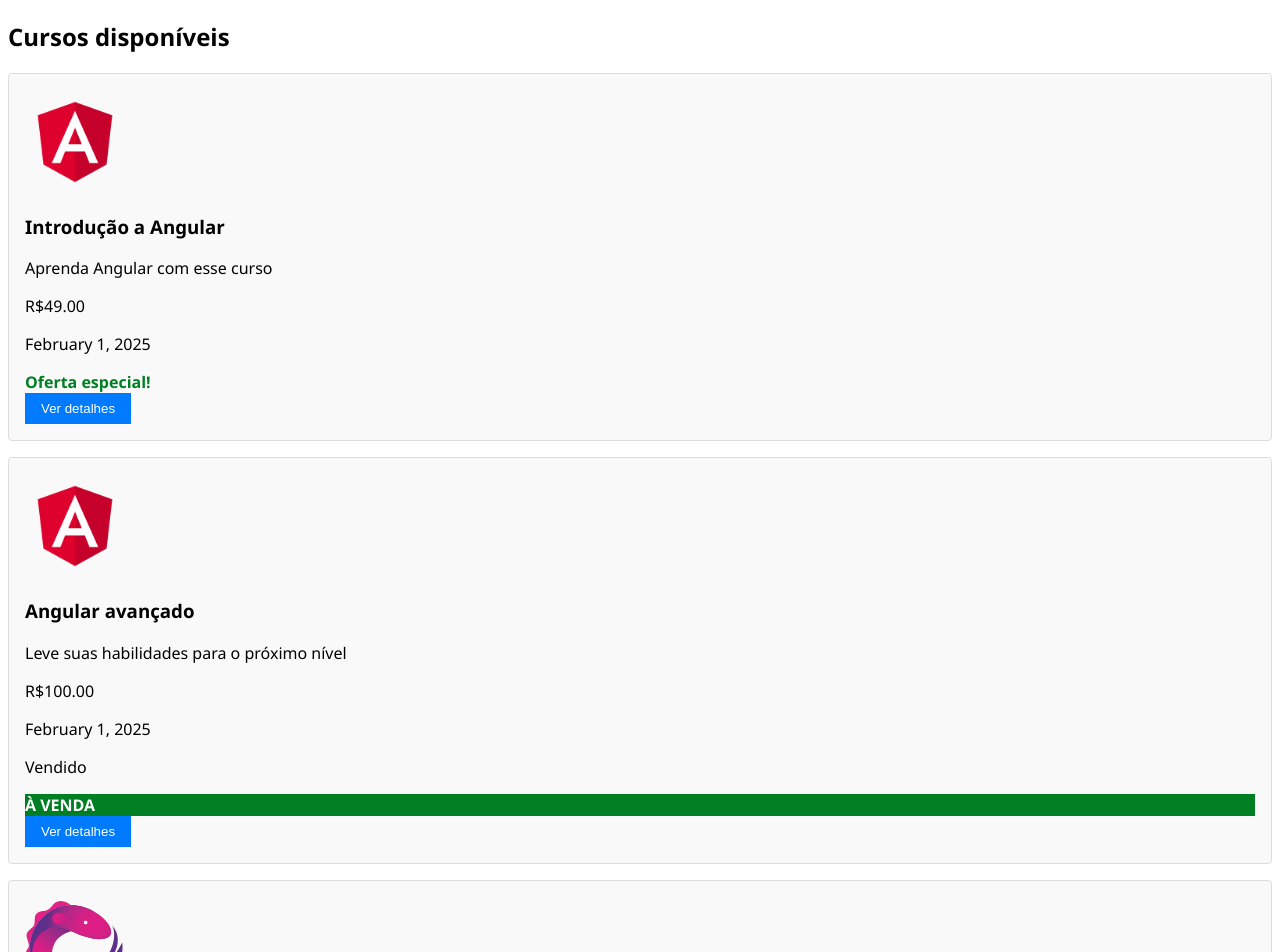
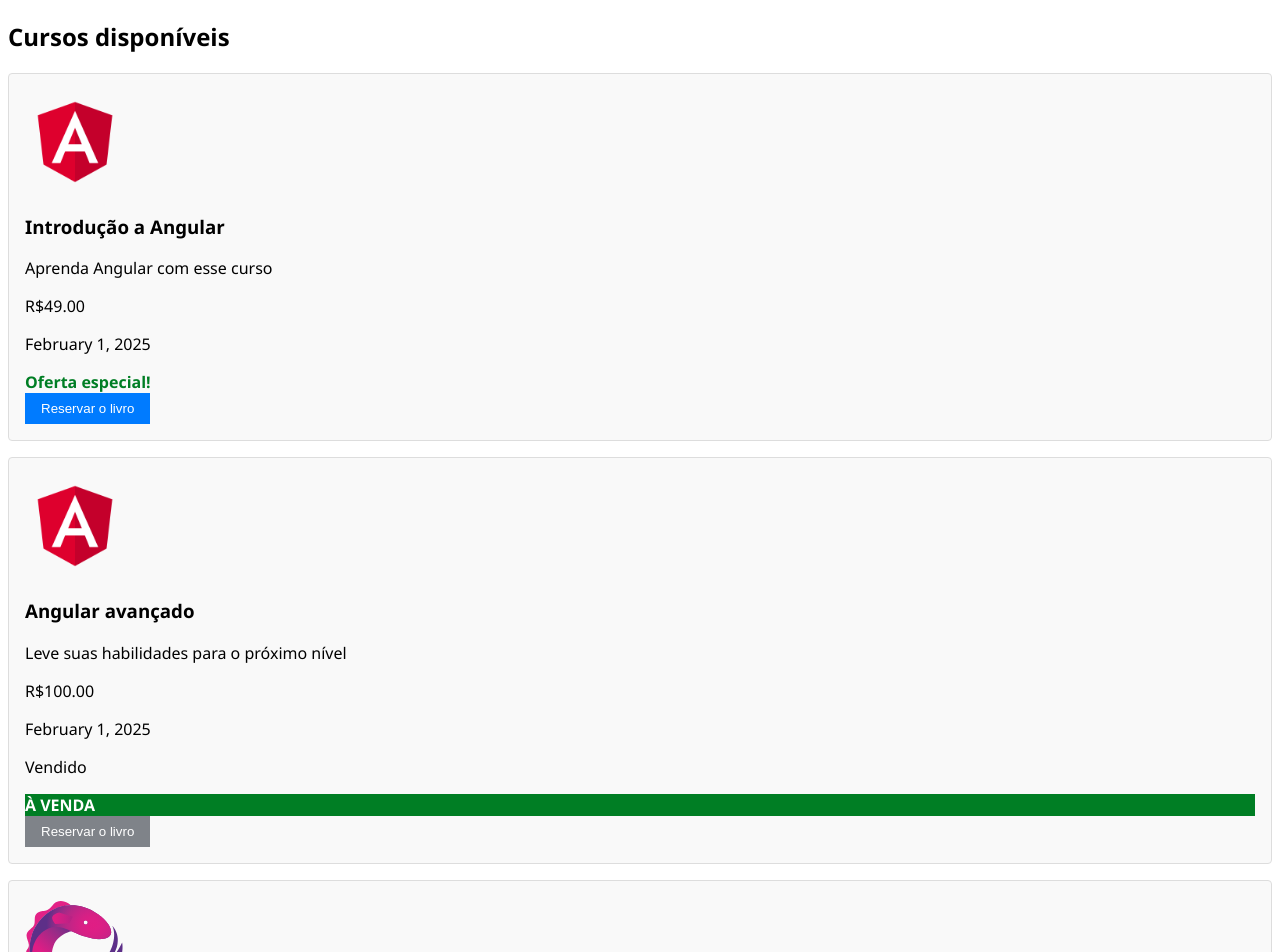
Before and after one commit to JoaoGabrielRLP/SistemaReservasDeLivros.io, an Angular app: page / in a window 1280 px wide. Shown: the top 952 px of the page. Built offline with nearby package versions, Linux system fonts and the light colour scheme.

Commit message:
Comunicação pai e filho

```diff
--- a/src/app/course-card/course-card.css
+++ b/src/app/course-card/course-card.css
@@ -29,3 +29,7 @@ button{
 button:hover{
     background-color: #0056b3;
 }
+
+button:disabled{
+    background-color: #7f8389;
+}
--- a/src/app/course-card/course-card.html
+++ b/src/app/course-card/course-card.html
@@ -13,5 +13,5 @@
     @if(course.onSale == true){
         <div class="onSale">À VENDA</div>
     }
-    <button (click)="viewDetails(course.title)">Ver detalhes</button>
+    <button [disabled]="course.soldOut" (click)="onCourseBooked()">Reservar o livro</button>
 </div>
--- a/src/app/course-card/course-card.ts
+++ b/src/app/course-card/course-card.ts
@@ -1,5 +1,5 @@
 import { CurrencyPipe, DatePipe} from '@angular/common';
-import { Component, Input } from '@angular/core';
+import { Component, EventEmitter, Input, Output } from '@angular/core';
 
 @Component({
   selector: 'app-course-card',
@@ -9,8 +9,9 @@ import { Component, Input } from '@angular/core';
 })
 export class CourseCard {
  @Input() course: any;
+ @Output() courseBooked = new EventEmitter<any>();
 
-viewDetails(title: string): void{
-    alert(`Vendo detalhes para ${title}`)
-  }
+ onCourseBooked(): void {
+  this.courseBooked.emit(this.course);
+ }
 }
--- a/src/app/courses-list/courses-list.html
+++ b/src/app/courses-list/courses-list.html
@@ -1,6 +1,6 @@
 <h2>{{ title }}</h2>
 @for(course of courses; track course.id){
-    <app-course-card [course]="course">
+    <app-course-card [course]="course" (courseBooked)="onCourseBooked($event)">
 
     </app-course-card>
 }
--- a/src/app/courses-list/courses-list.ts
+++ b/src/app/courses-list/courses-list.ts
@@ -19,5 +19,9 @@ export class CoursesList implements OnInit {
     console.log("CoursesList inicializado")
   }
 
+  onCourseBooked(course: any): void{
+    console.log( 'Parent heard about booking: ', course.title) ;
+    // Potentially do more here in the future
 
+  }
 }
```
